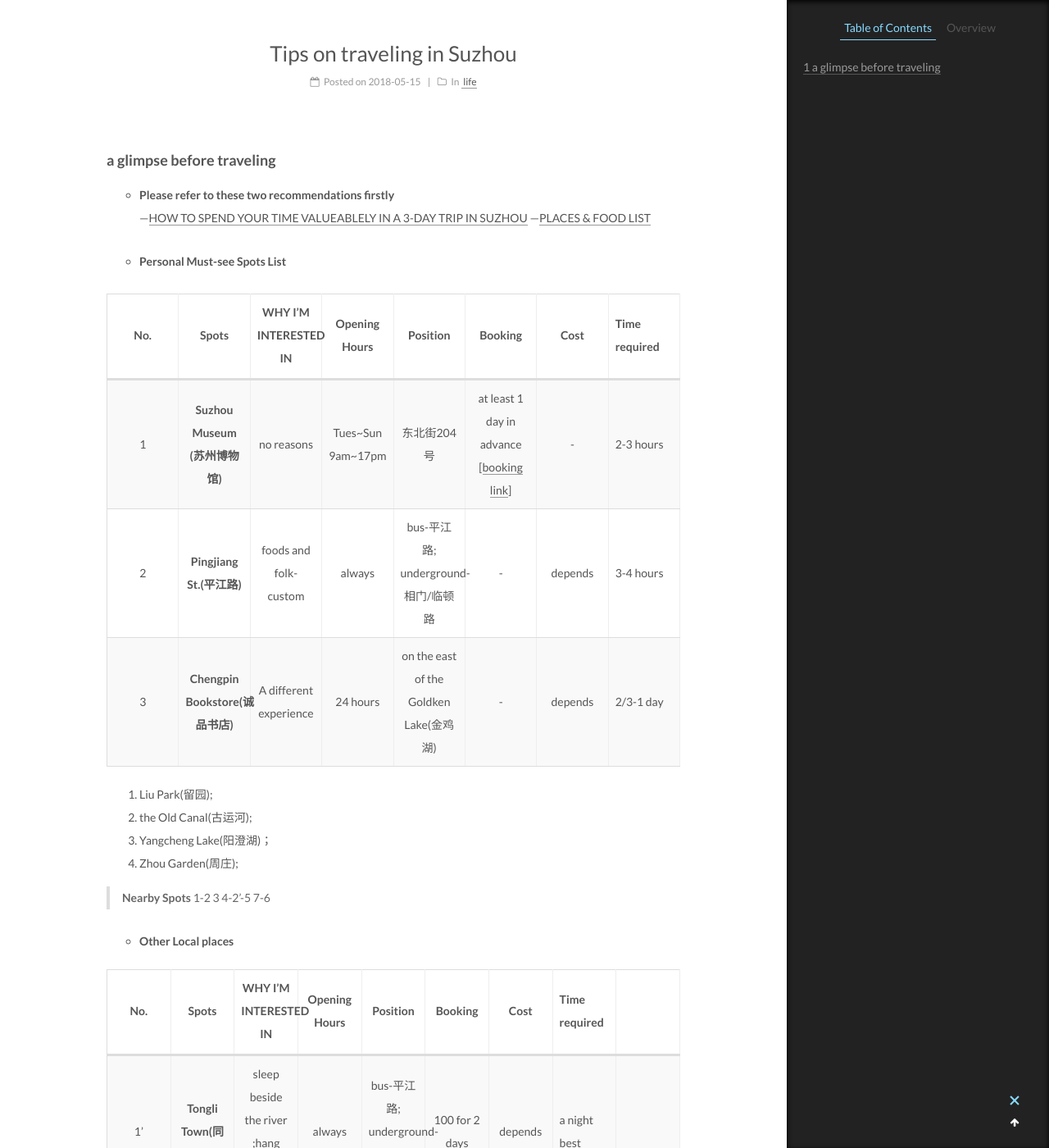
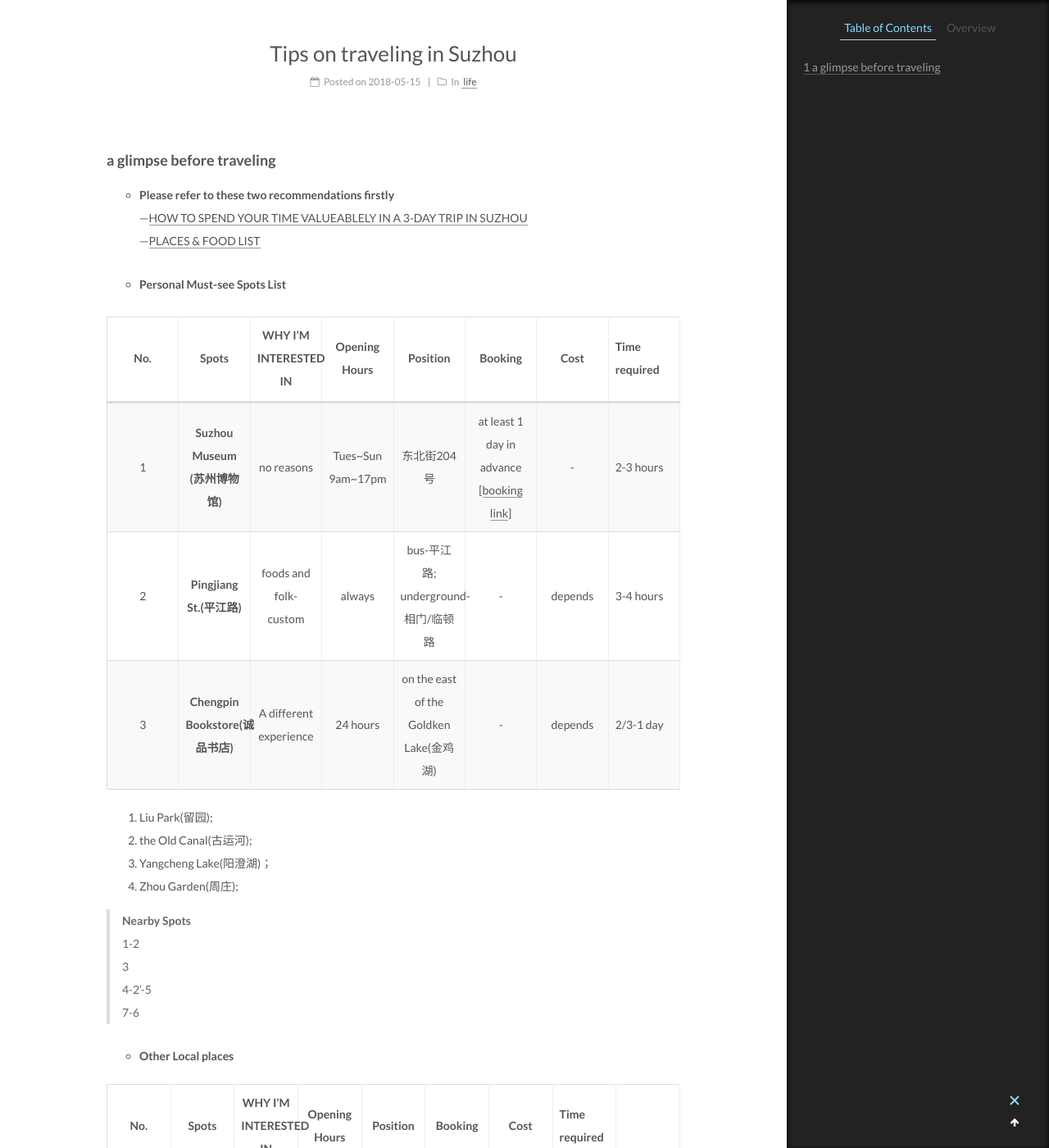
Before and after one commit to guannnni/2018, a Jekyll site: the page built from _posts/2018-05-15-Tips-for-Suzhou.md, in a window 1280 px wide and 1400 px high, scrolled down 331 px. Shown: the whole window at 82% size. Built offline with Jekyll 4.4.1, drawn with Linux system fonts in a browser that asks for light colours.

```diff
--- a/_posts/2018-05-15-Tips-for-Suzhou.md
+++ b/_posts/2018-05-15-Tips-for-Suzhou.md
@@ -9,9 +9,7 @@ tags:
 
 ### a glimpse before traveling
 
-
-
-- **Please refer to these two recommendations firstly**<br>---[HOW TO SPEND YOUR TIME VALUEABLELY IN A 3-DAY TRIP IN SUZHOU](http://www.mafengwo.cn/mdd/cityroute/10207_254.html)
+- **Please refer to these two recommendations firstly**<br>---[HOW TO SPEND YOUR TIME VALUEABLELY IN A 3-DAY TRIP IN SUZHOU](http://www.mafengwo.cn/mdd/cityroute/10207_254.html)<br>
 ---[PLACES & FOOD LIST](https://www.zhihu.com/question/26884496/answer/86408966)
 
 - **Personal Must-see Spots List**
@@ -27,11 +25,11 @@ tags:
  6. Yangcheng Lake(阳澄湖)；
  7. Zhou Garden(周庄);
 
->**Nearby Spots**
-> 1-2
-> 3
-> 4-2'-5
-> 7-6
+>**Nearby Spots**<br>
+> 1-2<br>
+> 3<br>
+> 4-2'-5 <br>
+> 7-6<br>
 
 - **Other Local places**
 
```
